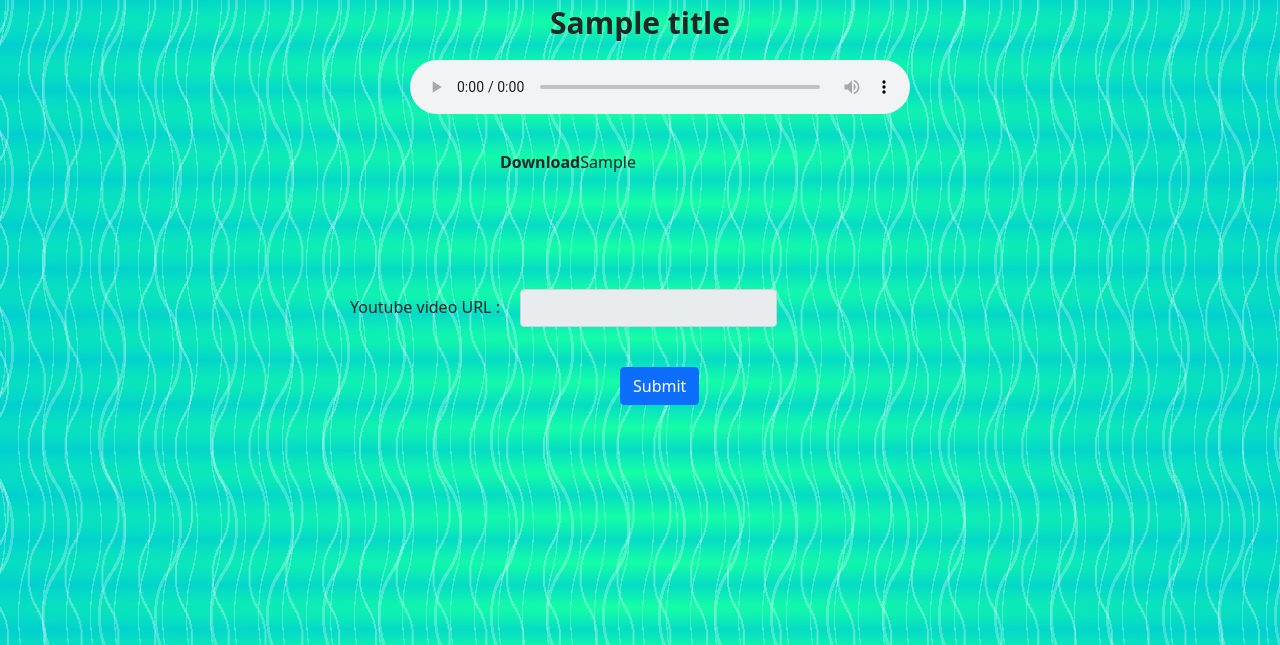
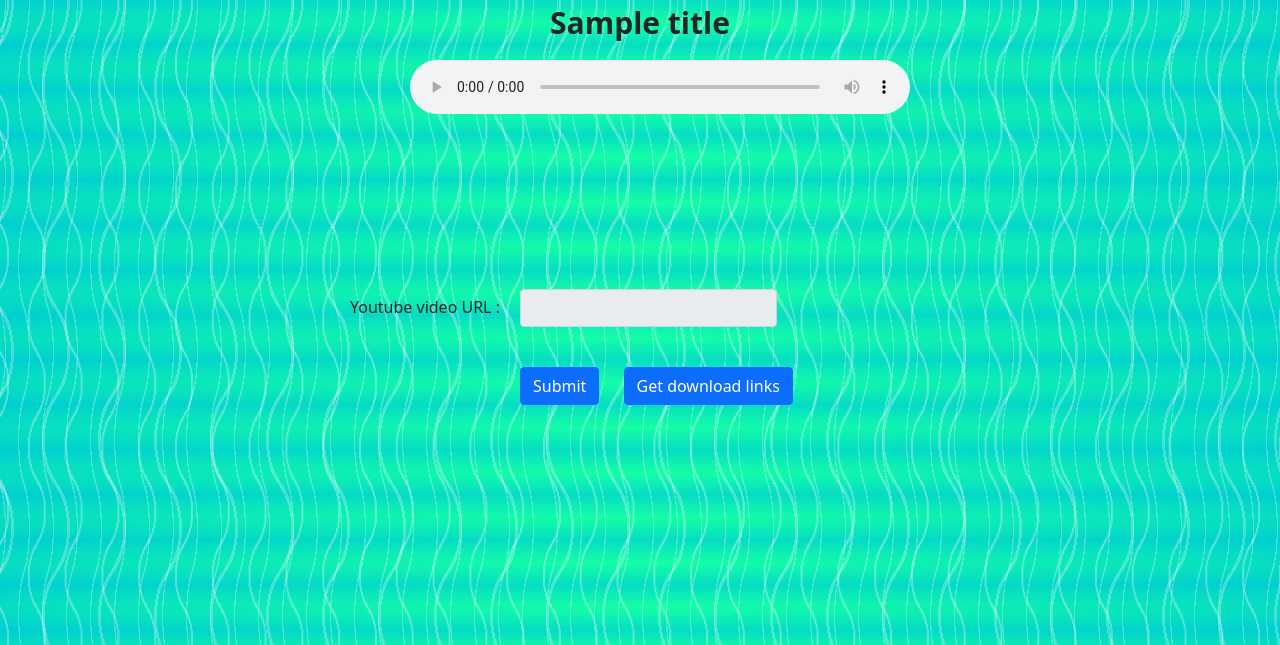
Before and after one commit to YASSlNE/youtube-audio-only, a Django app: template YRM_code/templates/index.html in a window 1280 px wide. Shown: the top 645 px of the page. Run offline with Django 3.2, Linux system fonts and the light colour scheme; tables that the repository leaves empty hold one stand-in row (values such as "Sample post"); the template is opened without the code that fills it: values that come from a table or form of the project are taken from there, most other values are stand-ins (such as "Sample title", 1, 10 or a date in 2020).

Commit message:
added download option

```diff
--- a/YRM_code/templates/index.html
+++ b/YRM_code/templates/index.html
@@ -19,11 +19,12 @@
           <div style="top:500px;">
             {{form}}
           <input class="btn btn-primary sbtcls" type="submit" value="Submit">
+          <input class="btn btn-primary download_links" type="button" value="Get download links" onclick="return get_links()">
           </div>
           </div>
           <!-- <h1></h1> -->
         </form>
-        <div id="mp3" style="position:absolute;top:150px;left:500px;">{{mp3download}}</div>
+        <div id="mp3" style="position:absolute;top:150px;left:500px;display:none;">{{mp3download}}</div>
         <!-- <script>$('div#mp3').html('<h1>qsdmlfkdsjm</h1>')</script> -->
         <script src="{% static '/js/main.js' %}"></script>
 
--- a/static/css/main.css
+++ b/static/css/main.css
@@ -5,7 +5,12 @@
 }
 .sbtcls{
     position:relative;
-    left:620px;
+    left:520px;
+    top:260px;
+}
+.download_links{
+    position:relative;
+    left:540px;
     top:260px;
 }
 .audcls{
--- a/static/js/main.js
+++ b/static/js/main.js
@@ -1,4 +1,4 @@
-
-$('div#mp3').html($('#mp3').text()==''? '':'<b>Download</b>'+$('#mp3').text());
-// $('div#mp3').html('<h1>qsdmlfkdsjm</h1>')
-//
+function get_links(){
+    $('div#mp3').html($('#mp3').text()==''? '':$('#mp3').text());
+    $('#mp3').css('display','block');
+}
```
Also changed, not shown: YRM/settings.py (+4 -3 lines).
